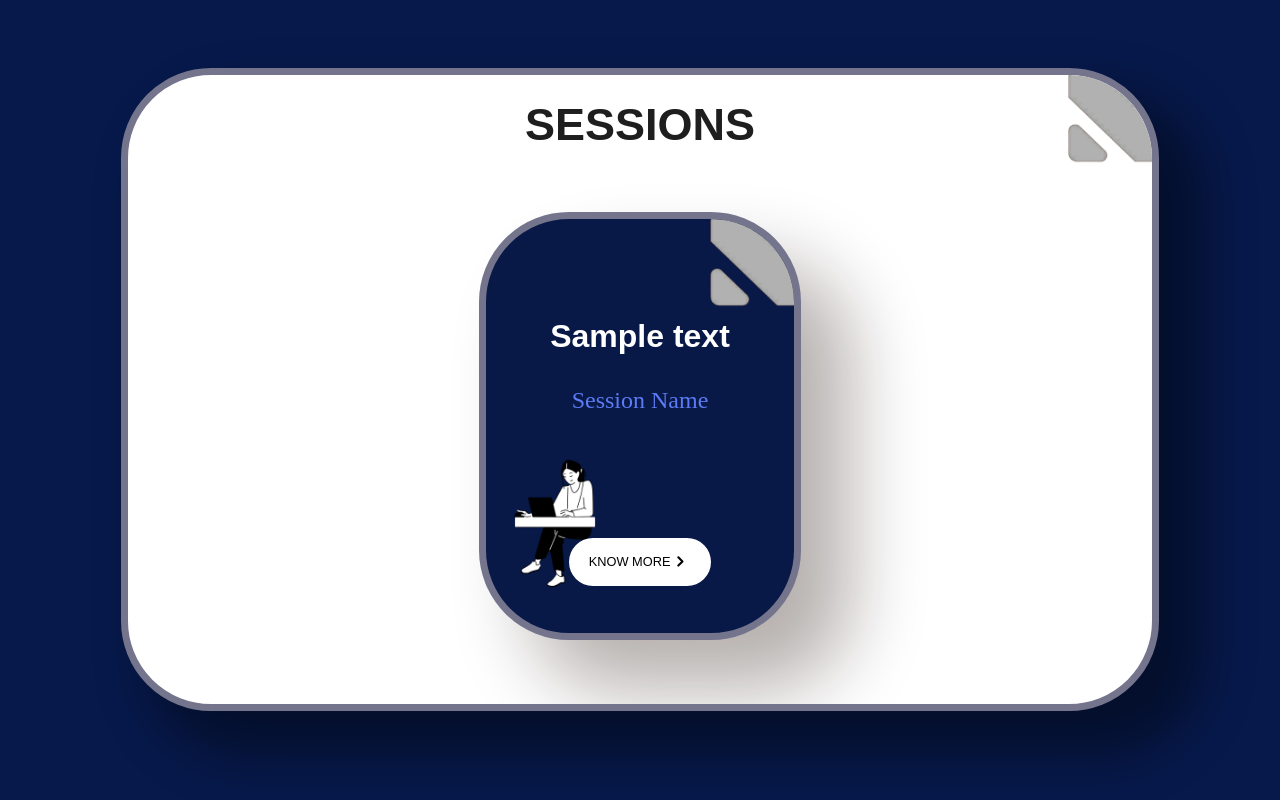
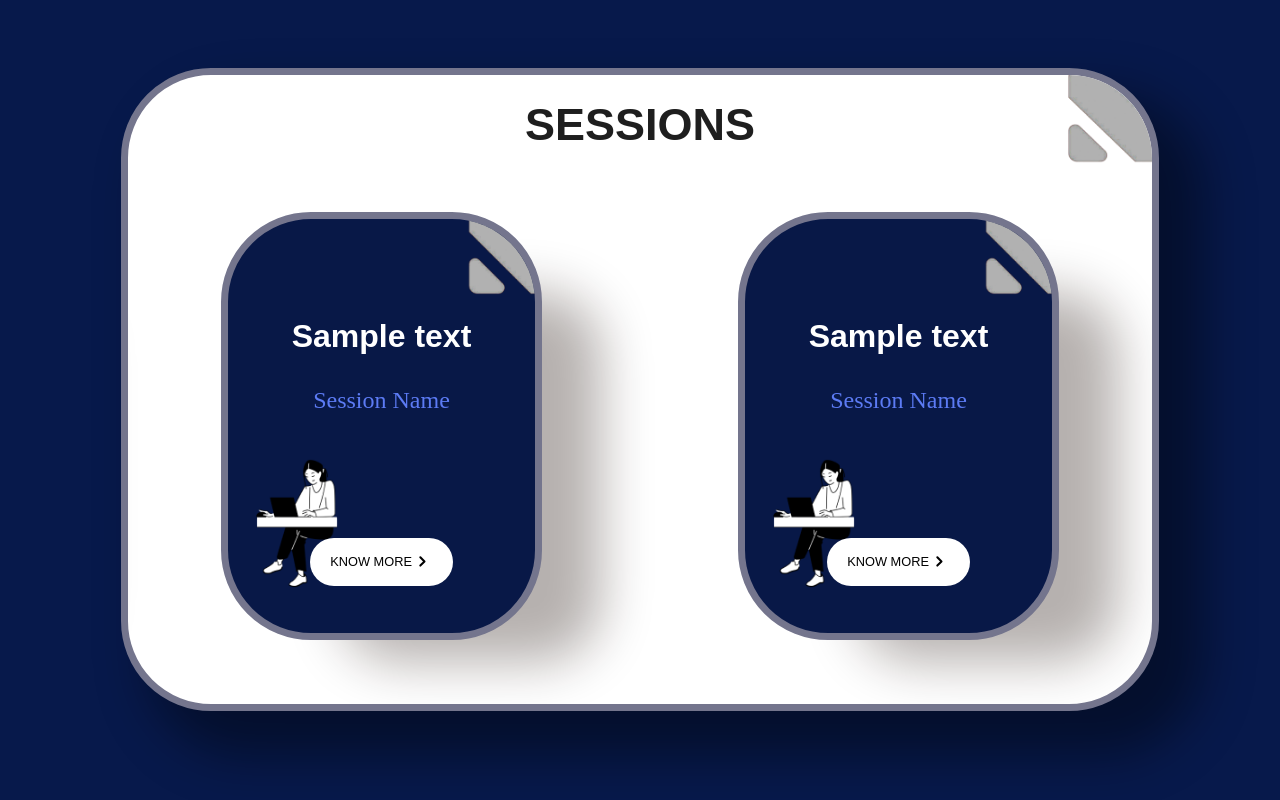
Before and after one commit to AjaySusanth/sparc-copy, a React (Vite) app: page / in a window 1280 px wide. Shown: the part 6524-7324 px from the top of the page. Built offline with nearby package versions, Linux system fonts and the light colour scheme; a web font is replaced by a local one.

Commit message:
session-carousel

```diff
--- a/package.json
+++ b/package.json
@@ -19,7 +19,8 @@
     "react-dom": "^18.3.1",
     "react-icons": "^5.2.1",
     "react-intersection-observer": "^9.13.0",
-    "react-spring": "^9.7.3"
+    "react-spring": "^9.7.3",
+    "swiper": "^11.1.9"
   },
   "devDependencies": {
     "@types/react": "^18.3.3",
--- a/src/Pages/Sessions/Card.css
+++ b/src/Pages/Sessions/Card.css
@@ -9,9 +9,16 @@
     flex-direction: column;
     justify-content: space-between;
     overflow: hidden;
-    box-shadow: 50px 50px 75px 0px rgba(29,12,7,0.32);
+    margin:0 10px;
+    box-shadow: 88px 51px 51px -29px rgba(29,12,7,0.32);
+  }
 
-  }
+.icon{
+  position:absolute;
+  right:0;
+  top:0;
+  width:80px;
+}
 
   .card-content {
     margin-top: 2.5rem;
@@ -38,7 +45,6 @@
     position: relative;
     margin-bottom: 15px;
   }
-
   .card-footer::before {
     content: "";
     position: absolute;
@@ -84,6 +90,9 @@
       border-radius: 90px;
       height: 350px;
     }
+    .icon{
+      width: 100px;
+    }
 
     .card-title{
         font-size: 2rem;
--- a/src/Pages/Sessions/Card.jsx
+++ b/src/Pages/Sessions/Card.jsx
@@ -1,11 +1,11 @@
 import './Card.css';
 import { HiChevronRight } from "react-icons/hi";
-import Rcornericon from '../RCornericon/RCornericon'
+import icon from '../../assets/Images/right corner icon.png'
 
 const Card = () => {
   return (
     <div className="card-container">
-        <Rcornericon/>
+        <img src={icon} className='icon'/>
       <div className="card-content">
         <h2 className="card-title">Sample text</h2>
         <h2 className="card-subtitle">Session Name</h2>
--- a/src/Pages/Sessions/Sessions.css
+++ b/src/Pages/Sessions/Sessions.css
@@ -4,7 +4,7 @@
 
   .card-wrapper {
     display: flex;
-    justify-content: space-around;
+    justify-content: center;
     align-items: center;
     margin-bottom: 4rem;
   }
--- a/src/Pages/Sessions/Sessions.jsx
+++ b/src/Pages/Sessions/Sessions.jsx
@@ -3,14 +3,68 @@ import Heading from '../Heading/Heading';
 import Card from './Card';
 import WhiteBg from '../WhiteBg/WhiteBg';
 import Rcornericon from '../RCornericon/RCornericon'
+import { Swiper, SwiperSlide } from 'swiper/react';
+import 'swiper/css';
+import {Autoplay} from 'swiper/modules';
+
+import 'swiper/css/autoplay'
 function Sessions() {
   return (
     <section id="sessions">
     <WhiteBg>
       <Rcornericon/>
       <Heading text="Sessions" className="heading" />
-      <div className="card-wrapper">
-        <Card />
+      <div>
+        <Swiper
+          modules={[Autoplay]}
+          speed={800}
+          autoplay={true}
+          loop
+          breakpoints={{
+              640:{
+                  slidesPerView: 1,
+
+              },
+              868: {
+                  slidesPerView: 2,
+                  spaceBetween:10
+                },
+              1700:{
+                slidesPerView: 3,
+              }
+          }}
+        >
+          <SwiperSlide>
+            <div className='card-wrapper'>
+              <Card/>
+            </div>
+          </SwiperSlide>
+          <SwiperSlide>
+            <div className='card-wrapper'>
+              <Card/>
+            </div>
+          </SwiperSlide>
+          <SwiperSlide>
+            <div className='card-wrapper'>
+              <Card/>
+            </div>
+          </SwiperSlide >
+          <SwiperSlide>
+            <div className='card-wrapper'>
+              <Card/>
+            </div>
+          </SwiperSlide>
+          <SwiperSlide>
+            <div className='card-wrapper'>
+              <Card/>
+            </div>
+          </SwiperSlide>
+          <SwiperSlide>
+            <div className='card-wrapper'>
+              <Card/>
+            </div>
+          </SwiperSlide>
+        </Swiper>
       </div>
     </WhiteBg>
   </section>
```
Also changed, not shown: 1 other file (tests, documents, lock files or other folders).
